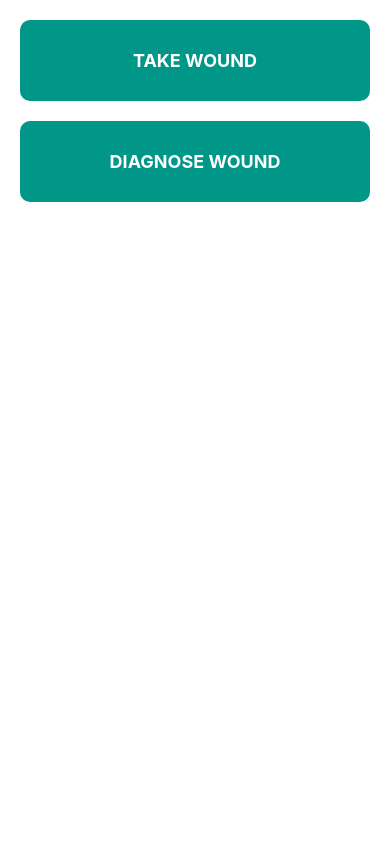
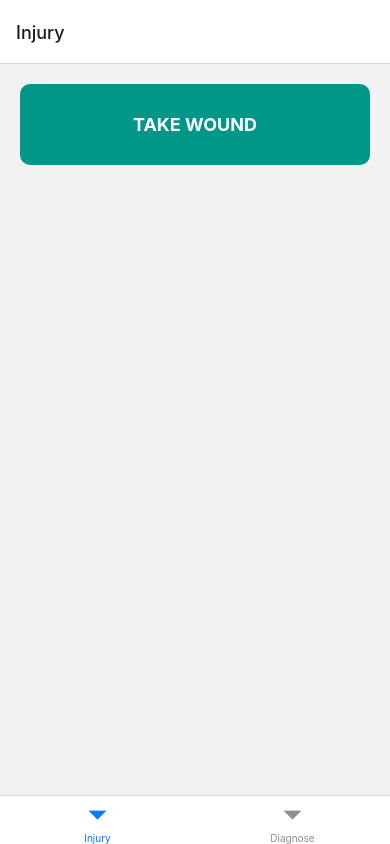
Before and after one commit to bdeniker/sg-medic, a React Native app: screen /Injury in a window 390 px wide. Built offline with nearby package versions, Linux system fonts and the light colour scheme; what react-native would draw is missing.

Commit message:
Basic tabbed navigation

```diff
--- a/App.js
+++ b/App.js
@@ -1,16 +1,13 @@
-/**
- * Sample React Native App
- * https://github.com/facebook/react-native
- *
- * @format
- * @flow strict-local
- */
-
 import React from 'react';
-import {Alert, SafeAreaView, StyleSheet, View} from 'react-native';
+import {SafeAreaView, StyleSheet} from 'react-native';
+import {NavigationContainer} from '@react-navigation/native';
+import {createBottomTabNavigator} from '@react-navigation/bottom-tabs';
 
 import {Colors} from 'react-native/Libraries/NewAppScreen';
-import BigButton from './components/BigButton';
+import Injury from './screens/injury';
+import Diagnose from './screens/diagnose';
+
+const Tab = createBottomTabNavigator();
 
 const App = () => {
   // const isDarkMode = useColorScheme() === 'dark';
@@ -19,18 +16,14 @@ const App = () => {
   // };
 
   return (
-    <SafeAreaView style={styles.homepage}>
-      <View style={styles.homeView}>
-        <BigButton
-          title="Take wound"
-          onPress={() => Alert.alert('Simple Button pressed')}
-        />
-        <BigButton
-          title="Diagnose wound"
-          onPress={() => Alert.alert('Simple Button pressed')}
-        />
-      </View>
-    </SafeAreaView>
+    <NavigationContainer>
+      <SafeAreaView style={styles.homepage}>
+        <Tab.Navigator>
+          <Tab.Screen name="Injury" component={Injury} />
+          <Tab.Screen name="Diagnose" component={Diagnose} />
+        </Tab.Navigator>
+      </SafeAreaView>
+    </NavigationContainer>
   );
 };
 
--- /dev/null
+++ b/screens/diagnose/index.js
@@ -0,0 +1,20 @@
+import React from 'react';
+import {Alert, StyleSheet, View} from 'react-native';
+import BigButton from '../../components/BigButton';
+
+const Diagnose = () => (
+  <View style={styles.homeView}>
+    <BigButton
+      title="Diagnose wound"
+      onPress={() => Alert.alert('Simple Button pressed')}
+    />
+  </View>
+);
+
+const styles = StyleSheet.create({
+  homeView: {
+    margin: 10,
+  },
+});
+
+export default Diagnose;
--- /dev/null
+++ b/screens/injury/index.js
@@ -0,0 +1,20 @@
+import React from 'react';
+import {Alert, StyleSheet, View} from 'react-native';
+import BigButton from '../../components/BigButton';
+
+const Injury = () => (
+  <View style={styles.homeView}>
+    <BigButton
+      title="Take wound"
+      onPress={() => Alert.alert('Simple Button pressed')}
+    />
+  </View>
+);
+
+const styles = StyleSheet.create({
+  homeView: {
+    margin: 10,
+  },
+});
+
+export default Injury;
```
Also changed, not shown: 1 other file (tests, documents, lock files or other folders).
